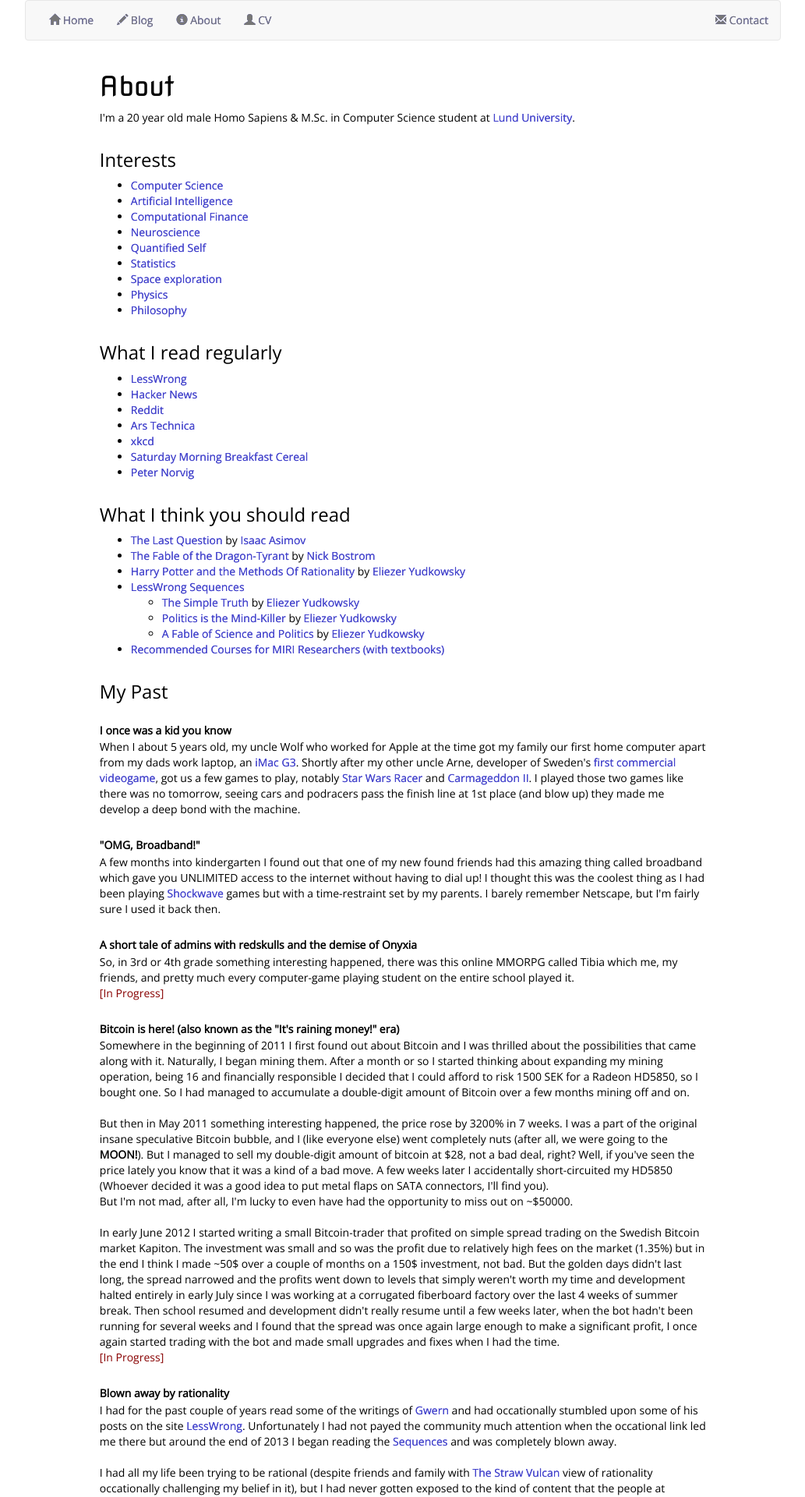
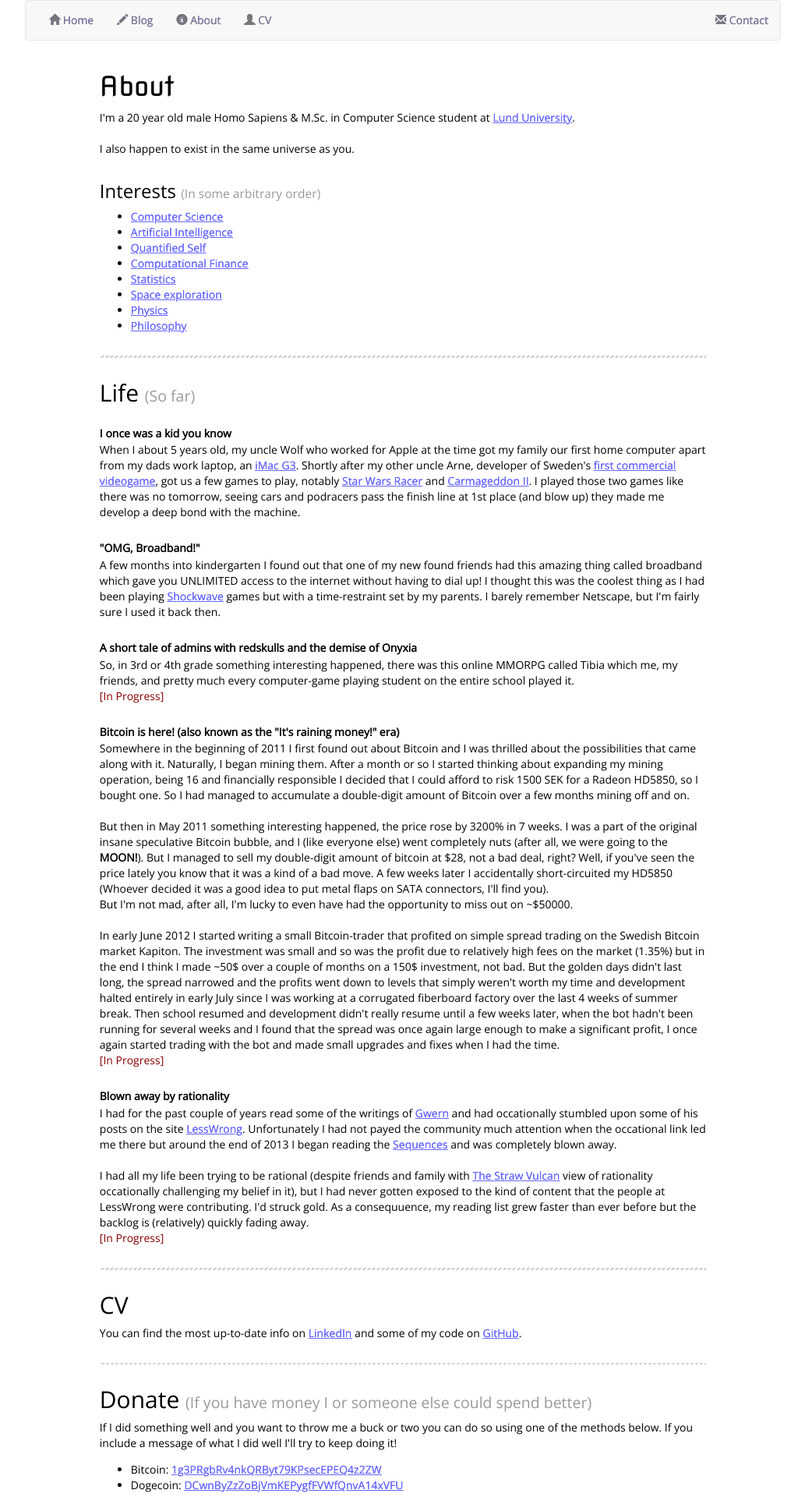
Before and after one commit to ErikBjare/ErikBjare.github.io, a Jekyll site: the page built from about/index.html, in a window 1280 px wide. Shown: the top 1920 px of the page at 78% size, without its empty margins (123-1156 px from the left). Built offline with Jekyll 4.4.1, drawn with Linux system fonts in a browser that asks for light colours; nearby versions of some CDN libraries; Markdown is read by kramdown in place of the engine named in the settings.

Commit message:
Changes to 'about', links now look better

```diff
--- a/_includes/header.html
+++ b/_includes/header.html
@@ -2,40 +2,30 @@
     <div class="container-fluid">
         <ul class="nav navbar-nav">
             <li>
-                <a href="/" class="button-link">
-                    <div class="button left first">
-                        <span class="glyphicon glyphicon-home"></span> Home
-                    </div>
+                <a href="/">
+                    <span class="glyphicon glyphicon-home"></span> Home
                 </a>
             </li>
             <li>
-                <a href="/blog/" class="button-link">
-                    <div class="button left">
-                        <span class="glyphicon glyphicon-pencil"></span> Blog
-                    </div>
+                <a href="/blog/">
+                    <span class="glyphicon glyphicon-pencil"></span> Blog
                 </a>
             </li>
             <li>
-                <a href="/about/" class="button-link">
-                    <div class="button left">
-                        <span class="glyphicon glyphicon-info-sign"></span> About
-                    </div>
+                <a href="/about/">
+                    <span class="glyphicon glyphicon-info-sign"></span> About
                 </a>
             </li>
             <li>
-                <a href="/about/#cv" class="button-link">
-                    <div class="button left">
-                        <span class="glyphicon glyphicon-user"></span> CV
-                    </div>
+                <a href="/about/#cv">
+                    <span class="glyphicon glyphicon-user"></span> CV
                 </a>
             </li>
         </ul>
         <ul class="nav navbar-nav navbar-right">
             <li>
-                <a href="/contact/" class="button-link">
-                    <div class="button left">
+                <a href="/contact/">
                         <span class="glyphicon glyphicon-envelope"></span> Contact
-                    </div>
                 </a>
             </li>
         </ul>
--- a/about/index.html
+++ b/about/index.html
@@ -11,50 +11,29 @@ title: About
                 document.write(String(years));
             </script>
             year old male Homo Sapiens &amp; M.Sc. in Computer Science student at <a href="https://en.wikipedia.org/wiki/Lund_University">Lund University</a>.
+            <br>
+            <br>
+            I also happen to exist in the same universe as you.
 
-            <h3>Interests</h3>
+            <h3>Interests <small>(In some arbitrary order)</small></h3>
                 <ul>
                     <li><a href="https://en.wikipedia.org/wiki/Computer_science">Computer Science</a></li>
                     <li><a href="https://en.wikipedia.org/wiki/Artificial_Intelligence">Artificial Intelligence</a></li>
+                    <li><a href="https://en.wikipedia.org/wiki/Quantified_Self">Quantified Self</a></li>
                     <li><a href="https://en.wikipedia.org/wiki/Computational_finance">Computational Finance</a></li>
-                <li><a href="https://en.wikipedia.org/wiki/Neuroscience">Neuroscience</a></li>
-                <li><a href="https://en.wikipedia.org/wiki/Quantified_Self">Quantified Self</a></li>
                     <li><a href="https://en.wikipedia.org/wiki/Statistics">Statistics</a></li>
                     <li><a href="https://en.wikipedia.org/wiki/Space_exploration">Space exploration</a></li>
                     <li><a href="https://en.wikipedia.org/wiki/Physics">Physics</a></li>
                     <li><a href="https://en.wikipedia.org/wiki/Philosophy">Philosophy</a></li>
                 </ul>
 
-            <h3>What I read regularly</h3>
-            <ul>
-                <li><a href="http://lesswrong.com/">LessWrong</a></li>
-                <li><a href="https://news.ycombinator.com/">Hacker News</a></li>
-                <li><a href="http://reddit.com/">Reddit</a></li>
-                <li><a href="http://arstechnica.com/">Ars Technica</a></li>
-                <li><a href="http://xkcd.com/">xkcd</a></li>
-                <li><a href="http://www.smbc-comics.com/">Saturday Morning Breakfast Cereal</a></li>
-                <li><a href="http://norvig.com/">Peter Norvig</a></li>
-            </ul>
-
-            <h3>What I think you should read</h3>
-            <ul>
-                <li><a href="https://filer.case.edu/dts8/thelastq.htm">The Last Question</a> by <a href="https://en.wikipedia.org/wiki/Isaac_Asimov">Isaac Asimov</a></li>
-                <li><a href="http://www.nickbostrom.com/fable/dragon.html">The Fable of the Dragon-Tyrant</a> by <a href="https://en.wikipedia.org/wiki/Nick_Bostrom">Nick Bostrom</a></li>
-                <li><a href="http://hpmor.com">Harry Potter and the Methods Of Rationality</a> by <a href="https://en.wikipedia.org/wiki/Eliezer_Yudkowsky">Eliezer Yudkowsky</a></li>
-                <li><a href="http://wiki.lesswrong.com/wiki/Sequences">LessWrong Sequences</a></li>
-                <ul>
-                    <li><a href="http://yudkowsky.net/rational/the-simple-truth/">The Simple Truth</a> by <a href="https://en.wikipedia.org/wiki/Eliezer_Yudkowsky">Eliezer Yudkowsky</a></li>
-                    <li><a href="http://lesswrong.com/lw/gw/politics_is_the_mindkiller/">Politics is the Mind-Killer</a> by <a href="https://en.wikipedia.org/wiki/Eliezer_Yudkowsky">Eliezer Yudkowsky</a></li>
-                    <li><a href="http://lesswrong.com/lw/gt/a_fable_of_science_and_politics/">A Fable of Science and Politics</a> by <a href="https://en.wikipedia.org/wiki/Eliezer_Yudkowsky">Eliezer Yudkowsky</a></li>
-                </ul>
-                <li><a href="http://intelligence.org/courses/">Recommended Courses for MIRI Researchers (with textbooks)</a></li>
-            </ul>
-
             <!-- TODO: Link to Google Books profile
                 <h3>Books</h3>
             -->
 
-            <h3>My Past</h3>
+            <hr>
+
+            <h2>Life <small>(So far)</small></h2>
 
                 <h5>I once was a kid you know</h5>
                 When I about 5 years old, my uncle Wolf who worked for Apple at the time got
@@ -117,15 +96,14 @@ title: About
         <hr>
 
         <div class="section" id="cv">
-            <h1>CV</h1>
+            <h2>CV</h2>
             You can find the most up-to-date info on <a href="https://www.linkedin.com/in/erikbjareholt">LinkedIn</a> and some of my code on <a href="https://github.com/ErikBjare">GitHub</a>.
         </div>
 
         <hr>
 
         <div class="section">
-
-            <h3>Donate</h3>
+            <h2>Donate <small>(If you have money I or someone else could spend better)</small></h2>
             If I did something well and you want to throw me a buck or two you can do so using one of the methods below. If you include a message of what I did well I'll try to keep doing it!
             <ul style="margin-top: 1em">
               <li>Bitcoin: <a href="bitcoin:1g3PRgbRv4nkQRByt79KPsecEPEQ4z2ZW">1g3PRgbRv4nkQRByt79KPsecEPEQ4z2ZW</a></li>
@@ -148,7 +126,7 @@ title: About
         <hr>
 
         <div class="section">
-          <h1>Meta</h1>
+          <h2>Meta</h2>
 
             <h3>License</h3>
             Everything that I write here is under the <a href="https://creativecommons.org/licenses/by-nc/3.0/">Creative Commons Attribution-NonCommercial 3.0</a> license. You are free to distribute, modify and do pretty much anything you want, but you must give appropriate credit, provide a link to the license, and indicate if changes were made. You also can't use it for commercial purposes.
```
Also changed, not shown: _sass/style.scss (+17 -5 lines), css/style.css (+1 -1 lines). Lines whose indentation alone changed are shown as unchanged.
